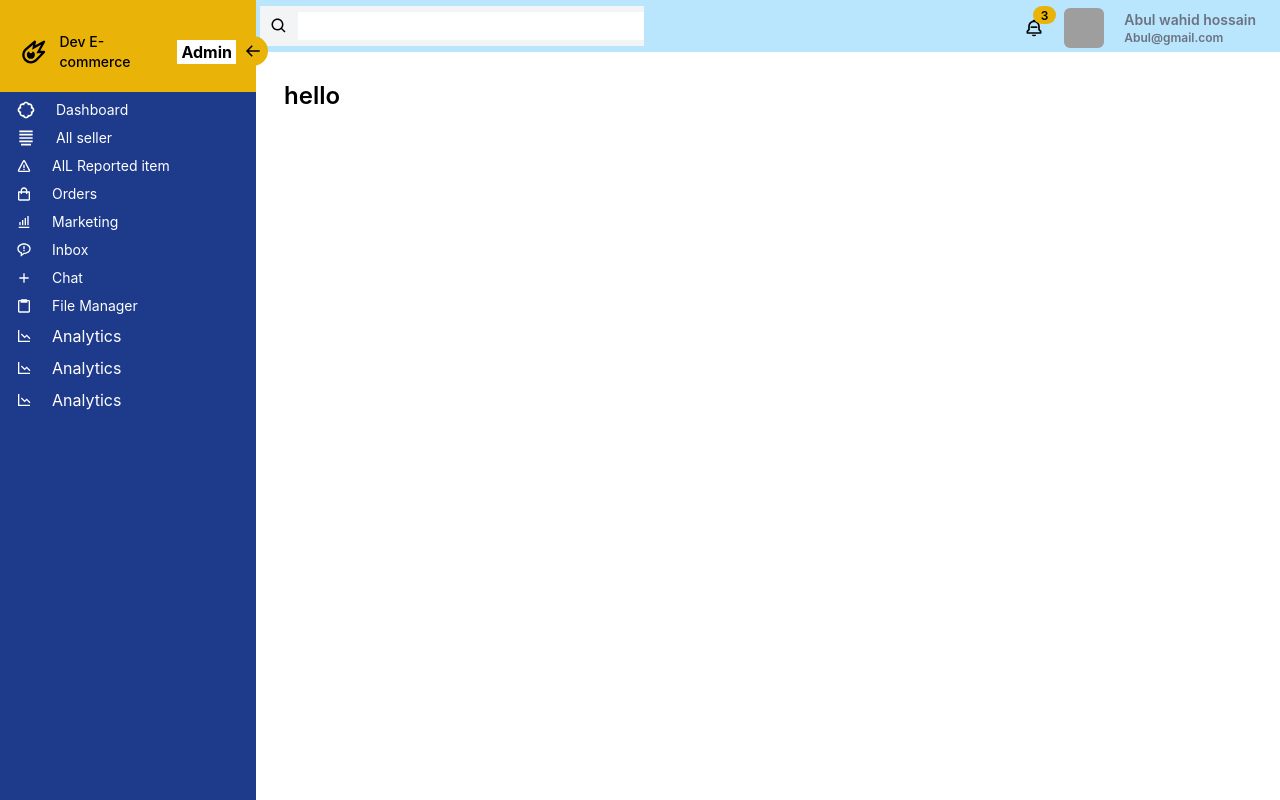
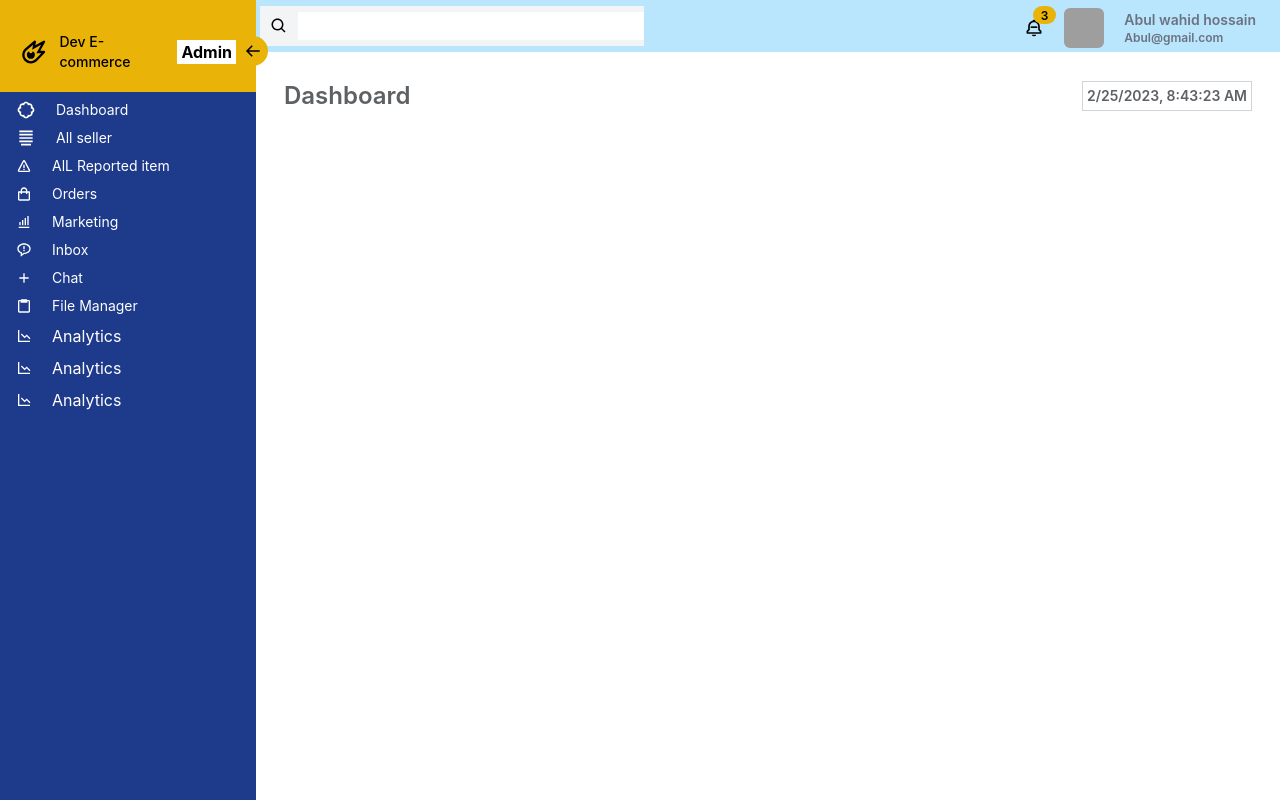
Before and after one commit to amit-sarker-00/Shipping-Dashboard, a React (Create React App) app: page / in a window 1280 px wide. Built offline with nearby package versions, Linux system fonts and the light colour scheme; grey boxes are pictures that could not be loaded.

Commit message:
date added

```diff
--- /dev/null
+++ b/src/Dashboard/Components/Date/Date.js
@@ -0,0 +1,27 @@
+import React, { useEffect, useState } from "react";
+
+const DateTime = () => {
+  const [date, setDate] = useState(new Date());
+
+  useEffect(() => {
+    const intervalId = setInterval(() => {
+      setDate(new Date());
+    }, 1000);
+    return () => clearInterval(intervalId);
+  }, []);
+
+  return (
+    <div className="flex items-center justify-between">
+      <div>
+        <h1 className="font-semibold text-[#5e6164]">Dashboard</h1>
+      </div>
+      <div>
+        <p className="text-sm border p-1 text-[#5e6164] border-gray-300">
+          {date.toLocaleString()}
+        </p>
+      </div>
+    </div>
+  );
+};
+
+export default DateTime;
--- a/src/Dashboard/Components/Home/Home.js
+++ b/src/Dashboard/Components/Home/Home.js
@@ -1,10 +1,10 @@
 import React from "react";
-
+import Date from "../Date/Date";
 
 const Home = () => {
   return (
     <div>
-      hello
+      <Date></Date>
     </div>
   );
 };
```
